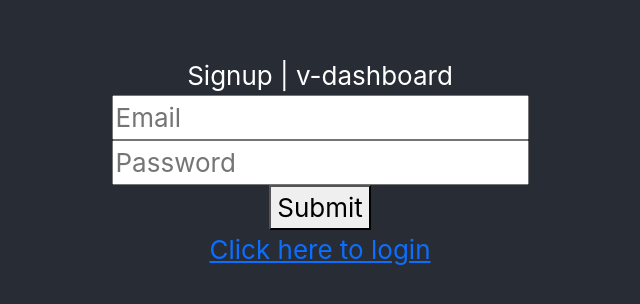
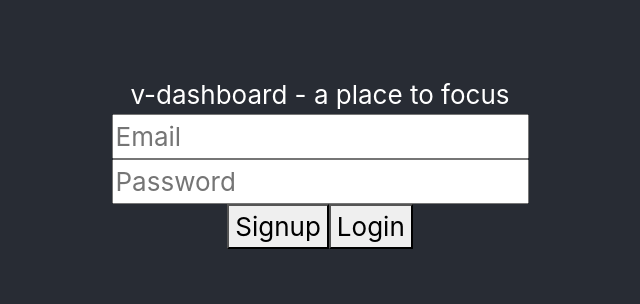
Before and after one commit to Vishesh-Pandey/v-dashboard, a React (Create React App) app: page / in a window 1280 px wide. Shown: the part 238-542 px from the top of the page, without its empty margins (320-960 px from the left). Built offline with nearby package versions, Linux system fonts and the light colour scheme; the HTML template or start-up script is replaced by a standard one.

Commit message:
merged signup and login + small bug fixes

```diff
--- a/src/App.js
+++ b/src/App.js
@@ -1,7 +1,6 @@
 import { Routes, Route } from "react-router-dom";
 
 import Signup from "./components/Signup";
-import Login from "./components/Login";
 import Dashboard from "./components/Dashboard";
 
 function App() {
@@ -9,7 +8,6 @@ function App() {
     <>
       <Routes>
         <Route exact path="/" element={<Signup />} />
-        <Route exact path="/login" element={<Login />} />
         <Route exact path="/dashboard" element={<Dashboard />} />
       </Routes>
     </>
--- a/src/components/Login.js
+++ /dev/null
@@ -1,49 +0,0 @@
-import "../App.css";
-import React, { useRef } from "react";
-import { Link, useNavigate } from "react-router-dom";
-
-import { auth } from "../firebase";
-import { signInWithEmailAndPassword } from "firebase/auth";
-
-function Login() {
-  const emailRef = useRef();
-  const passwordRef = useRef();
-  const navigate = useNavigate();
-
-  const handleSubmit = () => {
-    signInWithEmailAndPassword(
-      auth,
-      emailRef.current.value,
-      passwordRef.current.value
-    )
-      .then((userCredential) => {
-        // Signed in
-        const user = userCredential.user;
-        console.log("Signup successful for user");
-        console.log(user.email);
-        navigate("/dashboard");
-      })
-      .catch((error) => {
-        const errorMessage = error.message;
-        console.log("Unable to login!");
-        console.log(errorMessage);
-        alert("Invalid credentials");
-      });
-  };
-
-  return (
-    <>
-      <div className="App">
-        <header className="App-header">
-          <div>Login | v-dashboard</div>
-          <input ref={emailRef} type="email" placeholder="Email" />
-          <input ref={passwordRef} type="password" placeholder="Password" />
-          <button onClick={handleSubmit}>Submit</button>
-          <Link to="/">Click here to signup</Link>
-        </header>
-      </div>
-    </>
-  );
-}
-
-export default Login;
--- a/src/components/Signup.js
+++ b/src/components/Signup.js
@@ -1,9 +1,12 @@
 import "../App.css";
 import React, { useRef } from "react";
-import { Link, useNavigate } from "react-router-dom";
+import { useNavigate } from "react-router-dom";
 
 import { auth } from "../firebase";
-import { createUserWithEmailAndPassword } from "firebase/auth";
+import {
+  createUserWithEmailAndPassword,
+  signInWithEmailAndPassword,
+} from "firebase/auth";
 
 function Signup() {
   const emailRef = useRef();
@@ -11,7 +14,7 @@ function Signup() {
   const navigate = useNavigate();
 
   // Function to handle signup
-  const handleSubmit = () => {
+  const handleSignup = () => {
     createUserWithEmailAndPassword(
       auth,
       emailRef.current.value,
@@ -33,11 +36,33 @@ function Signup() {
       });
   };
 
+  // Function to handle Login
+  const handleLogin = () => {
+    signInWithEmailAndPassword(
+      auth,
+      emailRef.current.value,
+      passwordRef.current.value
+    )
+      .then((userCredential) => {
+        // Signed in
+        const user = userCredential.user;
+        console.log("Signup successful for user");
+        console.log(user.email);
+        navigate("/dashboard");
+      })
+      .catch((error) => {
+        const errorMessage = error.message;
+        console.log("Unable to login!");
+        console.log(errorMessage);
+        alert("Invalid credentials");
+      });
+  };
+
   return (
     <>
       <div className="App">
         <header className="App-header">
-          <div>Signup | v-dashboard</div>
+          <div>v-dashboard - a place to focus</div>
           <input
             ref={emailRef}
             type="email"
@@ -50,9 +75,10 @@ function Signup() {
             name="give_pass"
             placeholder="Password"
           />
-
-          <button onClick={handleSubmit}>Submit</button>
-          <Link to="/login">Click here to login</Link>
+          <div className="submit">
+            <button onClick={handleSignup}>Signup</button>
+            <button onClick={handleLogin}>Login</button>
+          </div>
         </header>
       </div>
     </>
--- a/src/components/Todo.js
+++ b/src/components/Todo.js
@@ -43,6 +43,9 @@ function Todo() {
   };
 
   const addNewTask = () => {
+    if (!task) {
+      return;
+    }
     let newTask = { task, id: Date.now().toString() };
     setTodo([...todo, newTask]);
     addTaskOnDatabase(newTask.id, newTask.task);
--- a/src/components/Websites.js
+++ b/src/components/Websites.js
@@ -33,8 +33,10 @@ function Websites() {
   };
 
   const addWebsite = async () => {
-    console.log("Current websites");
-    console.log(websites);
+    if (websiteUrlRef.current.value.slice(0, 7) !== "https://") {
+      alert("Link should start with https://");
+      return;
+    }
     try {
       await setDoc(
         doc(
```
